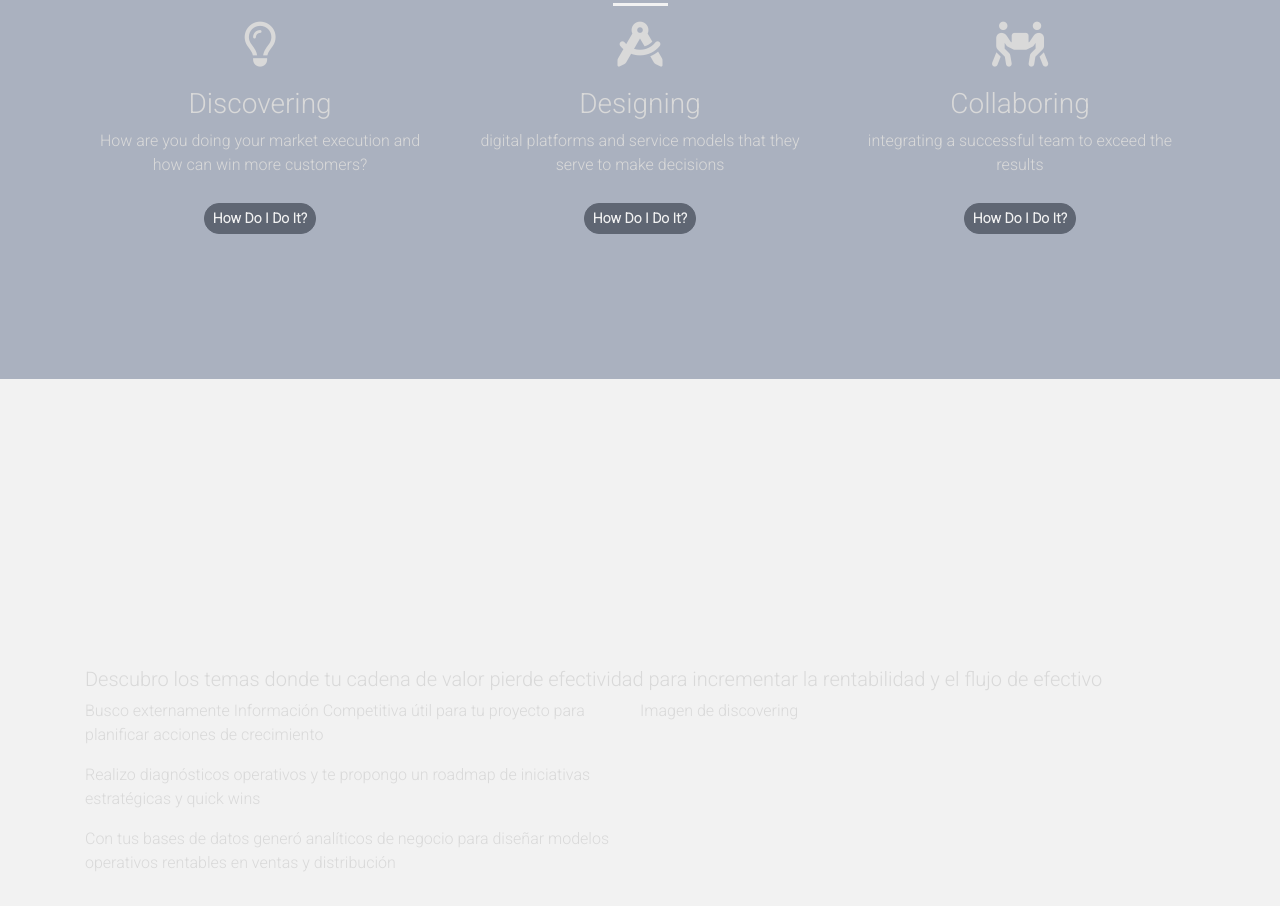
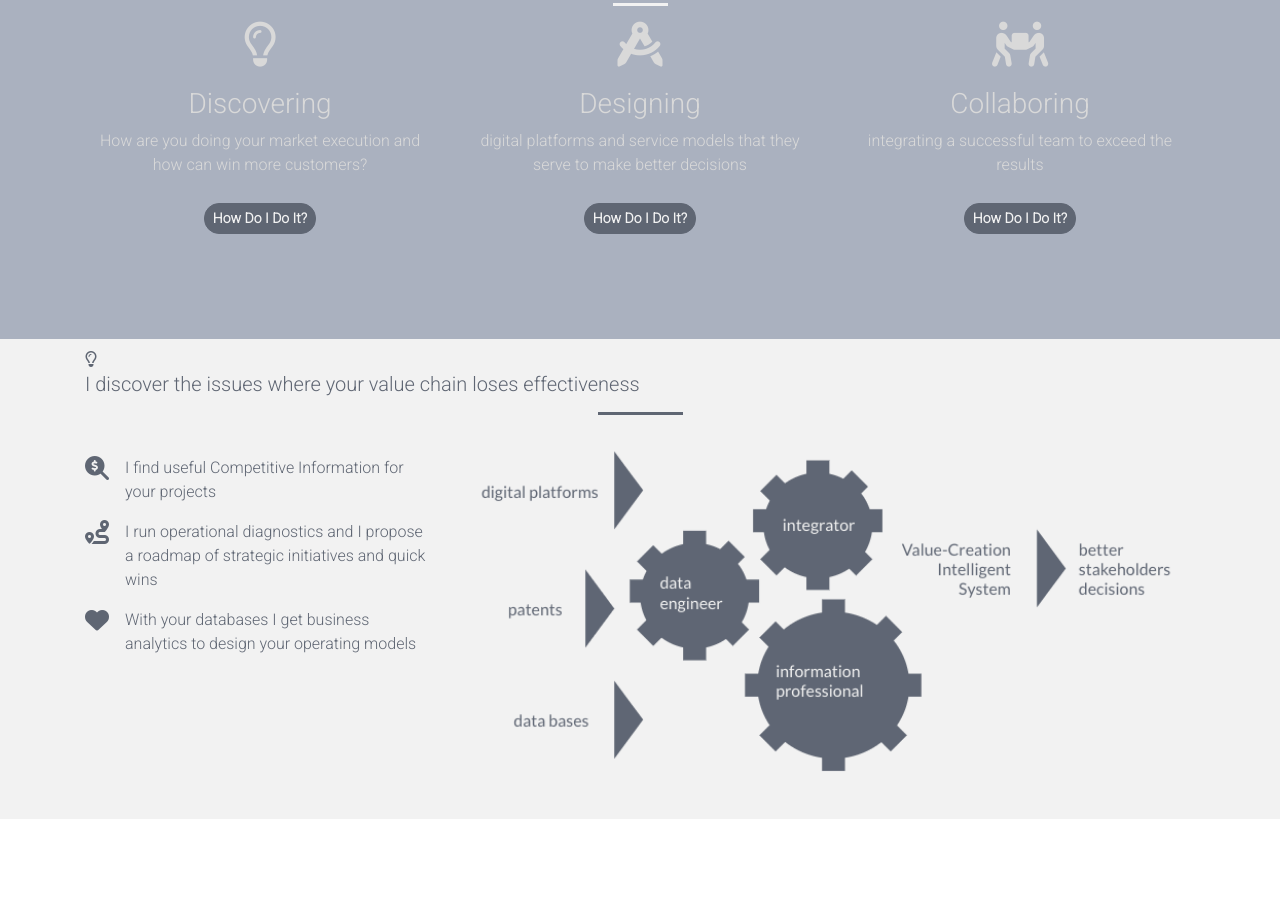
Before and after one commit to Code-Institute-Submissions/msp01-juanpaco-resume, a plain HTML site: page index.html in a window 1280 px wide. Shown: the part 916-1822 px from the top of the page. After the commit the page ends 1735 px from the top, so only its background shows below. Drawn offline with nearby package versions, Linux system fonts and the light colour scheme.

Commit message:
Discover section in progress

```diff
--- a/assets/css/style.css
+++ b/assets/css/style.css
@@ -132,7 +132,7 @@ h2 {
     top: 0;
     left: 0;
     height: 100%;
-    width: 100;
+    width: 100%;
     background-color: rgba(0,0,0,0.25);
 }
 
@@ -144,7 +144,7 @@ h2 {
 
 .container-whatdoido-cards {
     padding-top: 65px;
-    padding-bottom: 65px;
+    padding-bottom: 25px;
 }
 
 .whatdoido-card {
@@ -161,16 +161,27 @@ h2 {
 /*----------------------------------- Discovering Definitions */
 
 .container-discovering {
+    color: #5F6673;
     display: flex;
     align-items: center;
     justify-content: center;
     position: relative;
-    height: 100vh;
+    height: 60vh;
     background-color: #F2F2F2;
     background-size: cover;
     -webkit-background-size: cover;
     -moz-background-size: cover;
     -o-background-size: cover;
+}
+
+.container-banner {
+    width: 30px;
+    padding-top: 25px;
+    padding-bottom: 25px;
+}
+
+.container-banner i {
+    font-size: 150%;
 }
 
 /* --------------------------------- Block Dividers Definitions */
@@ -188,6 +199,10 @@ h2 {
 
 .hr-divider--gray {
     background-color: #F2F2F2;
+}
+
+.hr-divider--dark {
+    background-color: #5F6673;
 }
 
 /*----------------------------------- Overwrite "Buttons" Definitions */
--- a/index.html
+++ b/index.html
@@ -93,7 +93,7 @@
                     <div class="col-12 col-md-6 col-lg-4">
                         <div class="whatdoido-card">
                             <h3><i class="fas fa-drafting-compass d-none d-sm-block"></i>Designing</h3>
-                            <p>digital platforms and service models that they serve to make decisions</p>
+                            <p>digital platforms and service models that they serve to make better decisions</p>
                             <p><a class="btn btn-sm btn-light btn-container" href="">How Do I Do It?</a></p>
                         </div>
                     </div>
@@ -115,31 +115,35 @@
         <div class="container">
             <div class="row">
                 <div class="col-12">
-                    <h5>Descubro los temas donde tu cadena de valor pierde efectividad para incrementar la
-                        rentabilidad y el flujo de efectivo
-                    </h5>
+                    <i class="far fa-lightbulb"></i>
+                    <h5>I discover the issues where your value chain loses effectiveness</h5>
+                    <hr class="hr-divider hr-divider--dark">
                 </div>
             </div>
             <div class="row">
-                <div class="col-12 col-lg-6">
-                    <div>
-                        <p>Busco externamente Información Competitiva útil para tu  proyecto para planificar
-                            acciones de crecimiento
-                        </p>
+                <!--<div class="col-12 col-lg-4 container-banner">-->
+                <div class="col-12 col-md-4 container-banner">
+                    <div class="media">
+                        <i class="fas fa-search-dollar align-self-star mr-3"></i>
+                        <div class="media-body">
+                            <p>I find useful Competitive Information for your projects</p>
+                        </div>
                     </div>
-                    <div>
-                        <p>Realizo diagnósticos operativos y te propongo un roadmap de iniciativas estratégicas
-                            y quick wins
-                        </p>
+                    <div class="media">
+                        <i class="fas fa-route align-self-star mr-3"></i>
+                        <div class="media-body">
+                            <p>I run operational diagnostics and I propose a roadmap of strategic initiatives and quick wins</p>
+                        </div>
                     </div>
-                    <div>
-                        <p>Con tus bases de datos generó analíticos de negocio para diseñar modelos operativos
-                            rentables en ventas y distribución
-                        </p>
+                    <div class="media">
+                        <i class="fas fa-heart align-self-star mr-3"></i>
+                        <div class="media-body">
+                            <p>With your databases I get business analytics to design your operating models</p>
+                        </div>
                     </div>
                 </div>
-                <div class="d-none d-sm-block">
-                    <p>Imagen de discovering</p>
+                <div class="col-md-8 d-none d-sm-inline">
+                    <img src="assets/images/vcis.png" height="100%" width="100%" alt="">
                 </div>
             </div>
         </div>
```
Also changed, not shown: assets/images/vcis.png (added).
